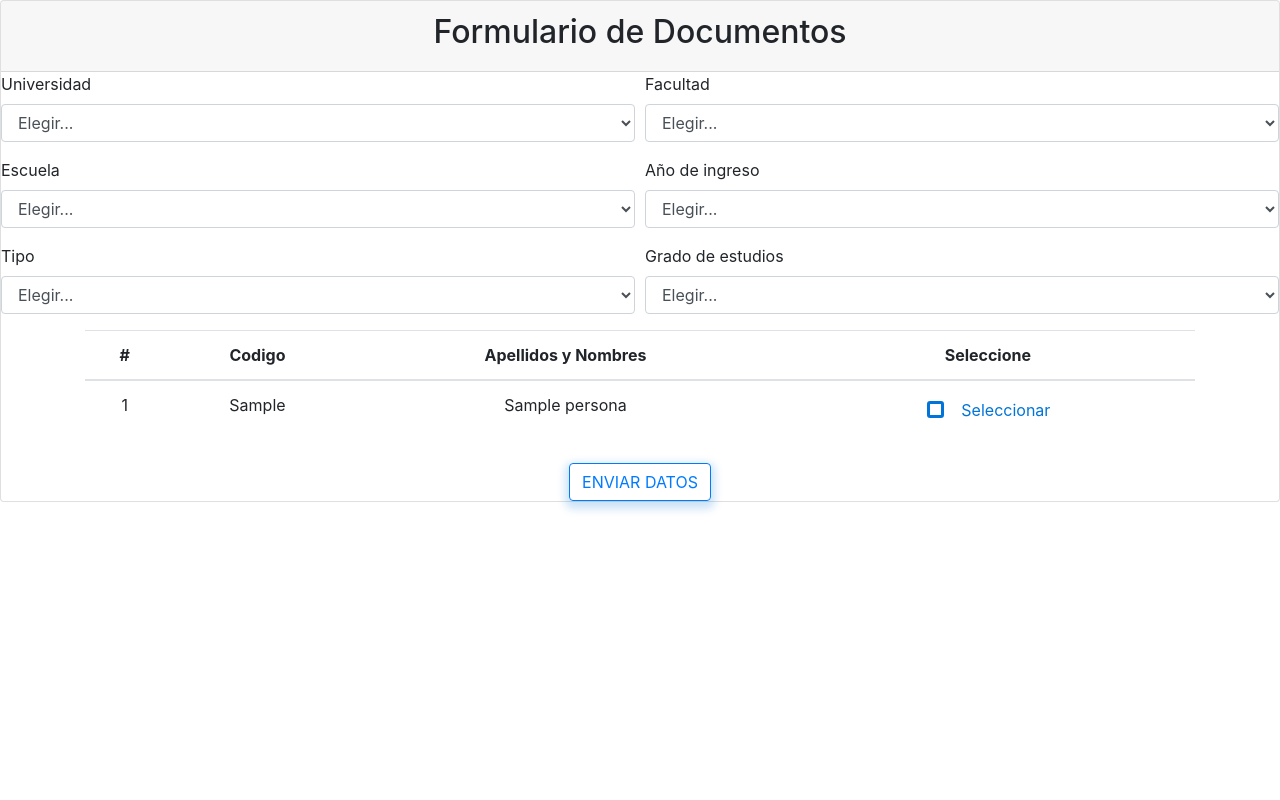
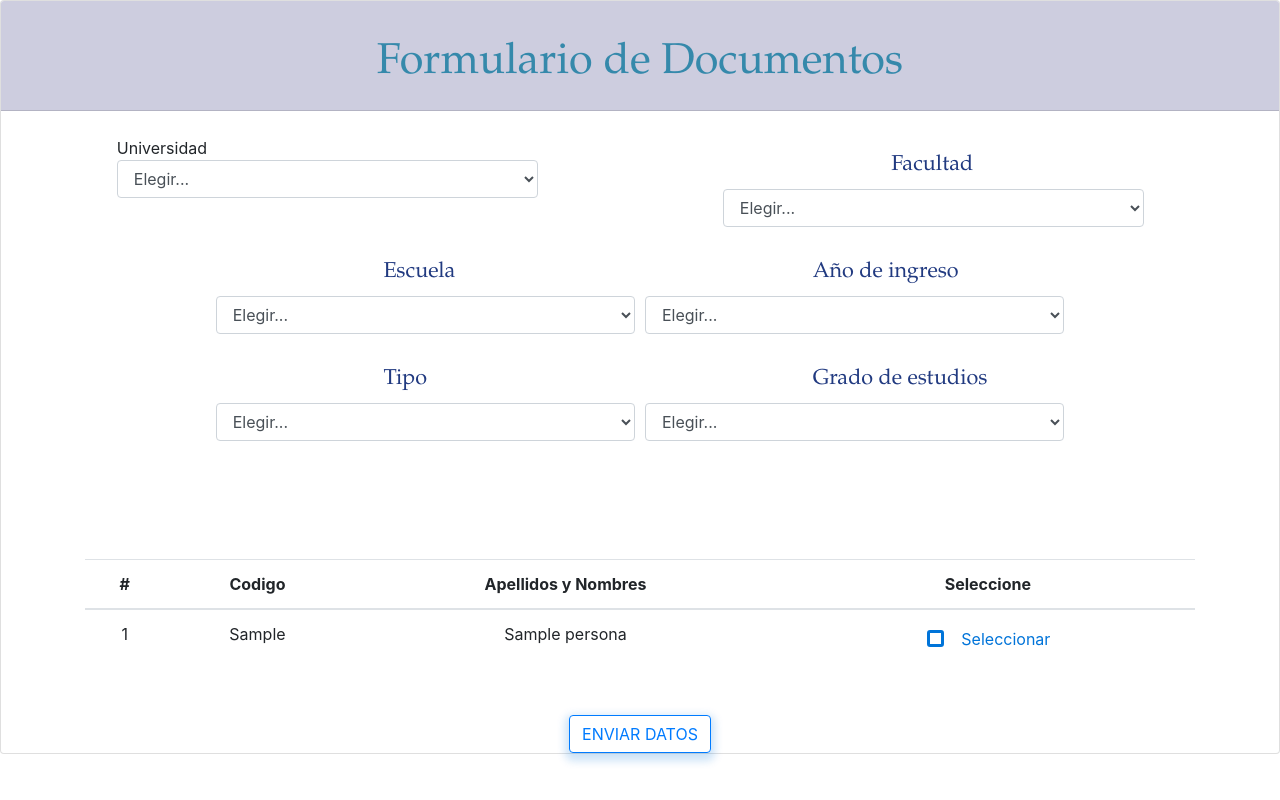
Before and after one commit to moci97/SoftwareSoto, a Django app: page /login/datos/get_persona/ in a window 1280 px wide. Run offline with Django 3.2, Linux system fonts and the light colour scheme; tables that the repository leaves empty hold one stand-in row (values such as "Sample post"); some libraries are stand-ins or nearby versions.

Commit message:
pdf listo

```diff
--- a/persona/urls.py
+++ b/persona/urls.py
@@ -7,6 +7,6 @@ urlpatterns = [
     path('login/', persona_views.viewlogin),
     path('login/datos/', persona_views.validacion_login, name="login"),
     path('login/datos/get_persona/', GetPersonas.as_view(), name="get_persona"),
-    path('login/datos/certificado/', Certificados.as_view(), name="get_certificado"),
-
+    # path('login/datos/certificado/', Certificados.as_view(), name="get_certificado"),
+    path('certificado/', Certificado.as_view(), name="get_certificado"),
 ]
--- a/persona/views.py
+++ b/persona/views.py
@@ -2,7 +2,8 @@ from django.http import HttpResponseRedirect
 from django.shortcuts import render, redirect
 from django.contrib.auth import authenticate, login
 from django.views.generic import TemplateView
-
+import pdfkit
+from django_pdfkit import PDFView
 from persona.models import Persona
 
 
@@ -24,8 +25,6 @@ def validacion_login(request):
         if user is not None:
             login(request, user)
             return HttpResponseRedirect('/login/datos/get_persona/')
-
-
         else:
             return render(request, 'persona/login.html', {'error': 'Invalid username and password'})
     return render(request, 'persona/login.html')
@@ -36,20 +35,28 @@ def certificado(request):
     print("=====================")
     print(str(personas))
     print("=====================")
+    pdfkit.from_file('persona/certificado.html', 'persona/certificado.pdf')
     return render(request, 'persona/certificado.html')
 
 
-class Certificados(TemplateView):
-
+class Certificado(PDFView):
     template_name = "persona/certificado.html"
 
     def get_context_data(self, **kwargs):
-        context = super(Certificados, self).get_context_data(**kwargs)
-        personas = Persona.objects.filter(pk__in=self.request.session['personas_pk']).values('nombre',
-                                                                                             'id_especialidad__id_facultad__nomb_uni')
+        context = super(Certificado, self).get_context_data(**kwargs)
+        context['persona'] = Persona.objects.filter(pk__in=self.request.session['personas_pk'])
+        return context
 
-        context['persona'] = personas
-        return context
+
+# class Certificados(PDFView):
+#     template_name = "persona/certificado.html"
+#
+#     def get_context_data(self, **kwargs):
+#         context = super(Certificados, self).get_context_data(**kwargs)
+#         personas = Persona.objects.filter(pk__in=self.request.session['personas_pk']).values('nombre',
+#                                                                                              'id_especialidad__id_facultad__nomb_uni')
+#         context['persona'] = personas
+#         return context
 
 
 class GetPersonas(TemplateView):
@@ -62,4 +69,4 @@ class GetPersonas(TemplateView):
 
     def post(self, request):
         self.request.session['personas_pk'] = self.request.POST.getlist('persona_pk')
-        return HttpResponseRedirect('/login/datos/certificado/')
+        return HttpResponseRedirect('/certificado/')
--- a/static/css/tabla.css
+++ b/static/css/tabla.css
@@ -26,6 +26,7 @@
     position: absolute;
     left: 17px;
     top:8px;
+    color:#284856;
 }
 .check input[type="checkbox"]:checked + label{
     padding: 5px 15px;
@@ -47,3 +48,43 @@
     transform: translateY(10px) ;
 
 }
+.color {
+
+    color: #3589AB  ;
+    font-family: "Palatino", sans-serif;
+    font-size: 270%;
+    margin-top: 2%
+
+
+}
+
+.uno {
+ color: #213A80 ;
+ font-family: "Palatino", sans-serif;
+padding-left: 40%;
+padding-top: 3%;
+font-size: 135%;
+
+}
+.dos
+{
+    padding-left: 40%;
+color: #213A80 ;
+ font-family: "Palatino", sans-serif;
+ font-size: 135%;
+ padding-top: 3%;
+}
+.f {
+    background: #CDCDDF  ;
+    margin-bottom: 2%;
+}
+.tres {
+    padding-top: 8%;
+}
+.cuatro {
+    padding-top: 2%
+}
+.cinco {
+  margin-right: 13%;
+  margin-left: 10%
+}
--- a/templates/persona/registro.html
+++ b/templates/persona/registro.html
@@ -9,22 +9,22 @@
     {{ form.as_p }}
 
     <div class="card box1">
-      <div class="card-header titulo-card text-center">
-          <h2>Formulario de Documentos</h2>
+      <div class="card-header titulo-card text-center f">
+          <h2 class="color">Formulario de Documentos</h2>
 
-      </div>
-      <div class="form-row">
-        <div class="form-group col-md-6">
-          <label for="inputUniversidad" class="label">Universidad</label>
+      </div >
+      <div class="row">
+        <div class="form-group offset-lg-2 col-lg-4 cinco" style="padding-left: 0;>
+          <label for="inputUniversidad" class="label uno">Universidad</label>
           <select id="inputUniversidad" class="form-control">
-            <option selected>Elegir...</option>
+            <option  selected >Elegir...</option>
             <option>Universidad Nacional Federico Villarreal</option>
             <option>Universidad Nacional de Ingeniería</option>
             <option>Universidad Nacional Mayor de San Marcos</option>
           </select>
         </div>
-        <div class="form-group col-md-6">
-          <label for="inputFacultad" class="label">Facultad</label>
+        <div class="form-group col-lg-4 " style="padding-left: 0;">
+          <label for="inputFacultad" class="label dos">Facultad</label>
           <select id="inputFacultad" class="form-control">
             <option selected>Elegir...</option>
             <option>FIIS</option>
@@ -33,8 +33,8 @@
         </div>
       </div>
       <div class="form-row">
-        <div class="form-group col-md-6">
-          <label for="inputEscuela" class="label">Escuela</label>
+        <div class="form-group offset-lg-2 col-lg-4 ">
+          <label for="inputEscuela" class="label uno">Escuela</label>
           <select id="inputEscuela" class="form-control">
             <option selected>Elegir...</option>
             <option>Ingenieria de sistemas</option>
@@ -43,8 +43,8 @@
             <option>Ingenieria agroindustrial</option>
           </select>
         </div>
-        <div class="form-group col-md-6">
-          <label for="inputingreso" class="label">Año de ingreso</label>
+        <div class="form-group col-lg-4  ">
+          <label for="inputingreso" class="label dos">Año de ingreso</label>
           <select id="inputingreso" class="form-control">
             <option selected>Elegir...</option>
             <option>2017</option>
@@ -56,18 +56,18 @@
         </div>
       </div>
       <div class="form-row">
-        <div class="form-group col-md-6">
-          <label for="inputtipo" class="label">Tipo</label>
+        <div class="form-group offset-lg-2 col-lg-4 ">
+          <label for="inputtipo" class="label uno">Tipo</label>
           <select id="inputtipo" class="form-control">
-            <option selected>Elegir...</option>
-            <option>Estudiante</option>
-            <option>Egresado</option>
+            <option selected class="uno">Elegir...</option>
+            <option >Estudiante</option>
+            <option >Egresado</option>
             <option>Docente</option>
-            <option>Invitado</option>
+            <option >Invitado</option>
           </select>
         </div>
-        <div class="form-group col-md-6">
-          <label for="inputgrado" class="label">Grado de estudios</label>
+        <div class="form-group col-lg-4 ">
+          <label for="inputgrado" class="label dos">Grado de estudios</label>
           <select id="inputgrado" class="form-control">
             <option selected>Elegir...</option>
             <option>Pregrado</option>
@@ -78,7 +78,7 @@
         </div>
       </div>
 
-    <div class="container">
+    <div class="container tres">
         <table class="table">
             <thead>
                 <tr>
@@ -108,10 +108,11 @@
 
             </tbody>
         </table>
-        <div class="text-center"> <button id="enviar" type="submit" class="btn btn-outline-primary imprimir">ENVIAR DATOS</button> </div>
+        <div class="text-center cuatro"> <button id="enviar" type="submit" class="btn btn-outline-primary imprimir">ENVIAR DATOS</button> </div>
     </div>
 
     </div>
   </form>
 
+
 {% endblock %}
```
Also changed, not shown: static/css/certificado.css (+11 -7 lines), templates/persona/certificado.html (+19 -22 lines).
